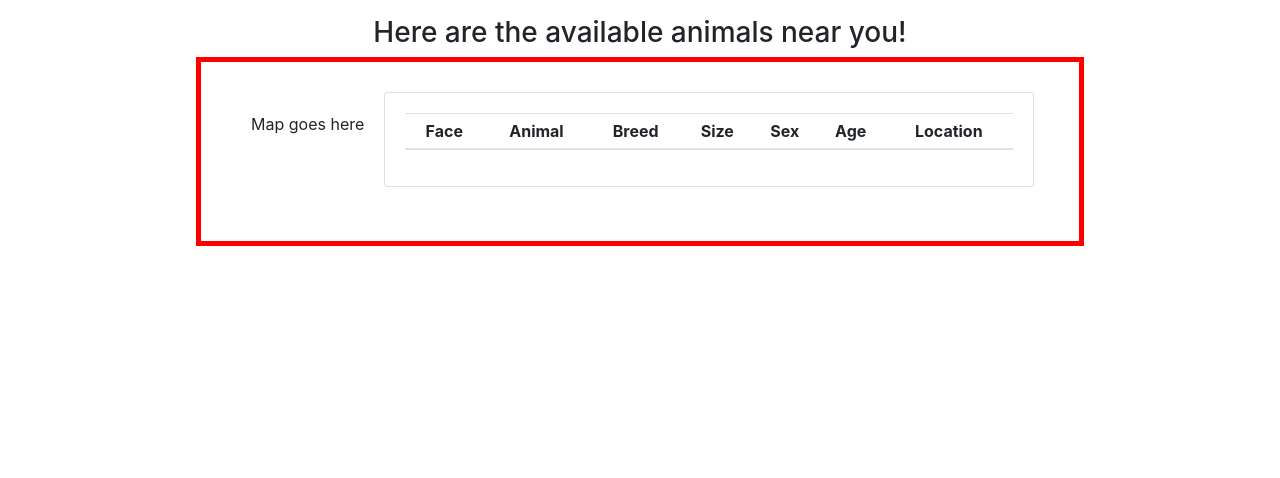
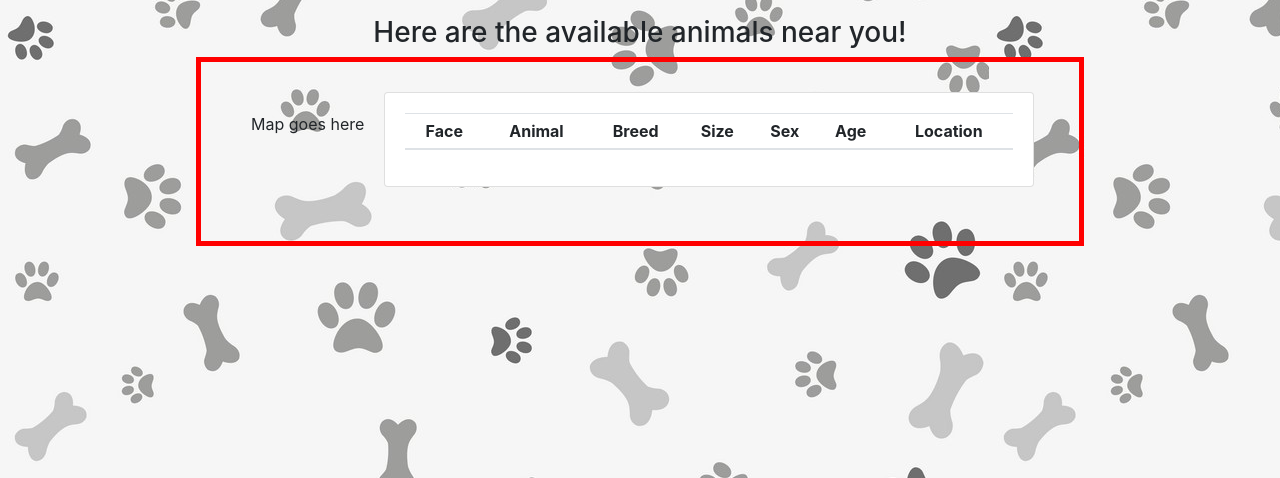
Before and after one commit to sharon-f-lewis/Project-1, a plain HTML site: page Transportation2.html in a window 1280 px wide. Shown: the part 322-800 px from the top of the page. Drawn offline with nearby package versions, Linux system fonts and the light colour scheme.

Commit message:
Update Transportation2.html

```diff
--- a/Transportation2.html
+++ b/Transportation2.html
@@ -9,7 +9,7 @@
   <style>
       body {
       text-align: center;
-      background-image: url("images/PawPrints.jpg");
+      background-image: url("Assets/images/PawPrints.jpg");
     }
       h1 {
         text-align: center;
```
